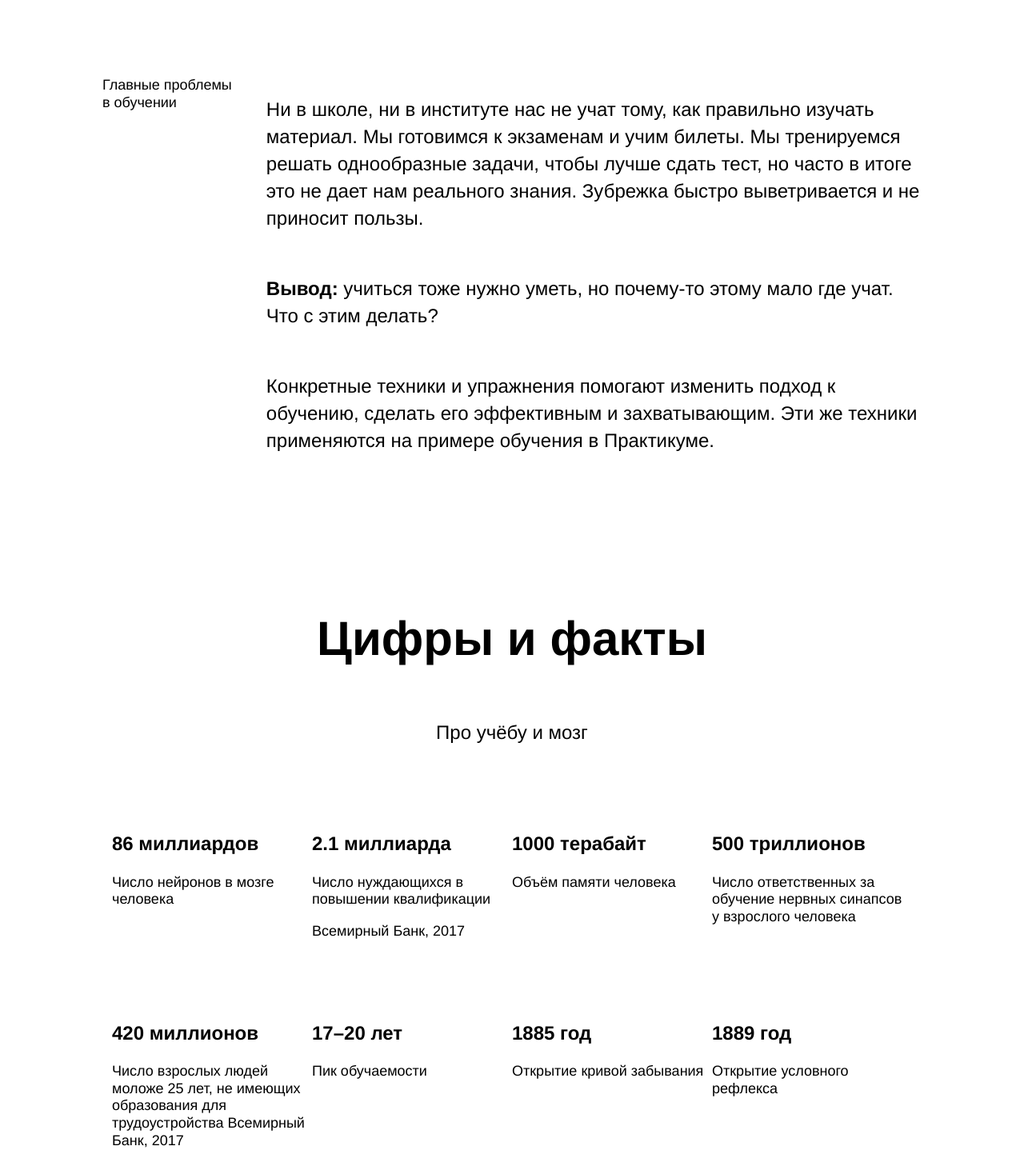
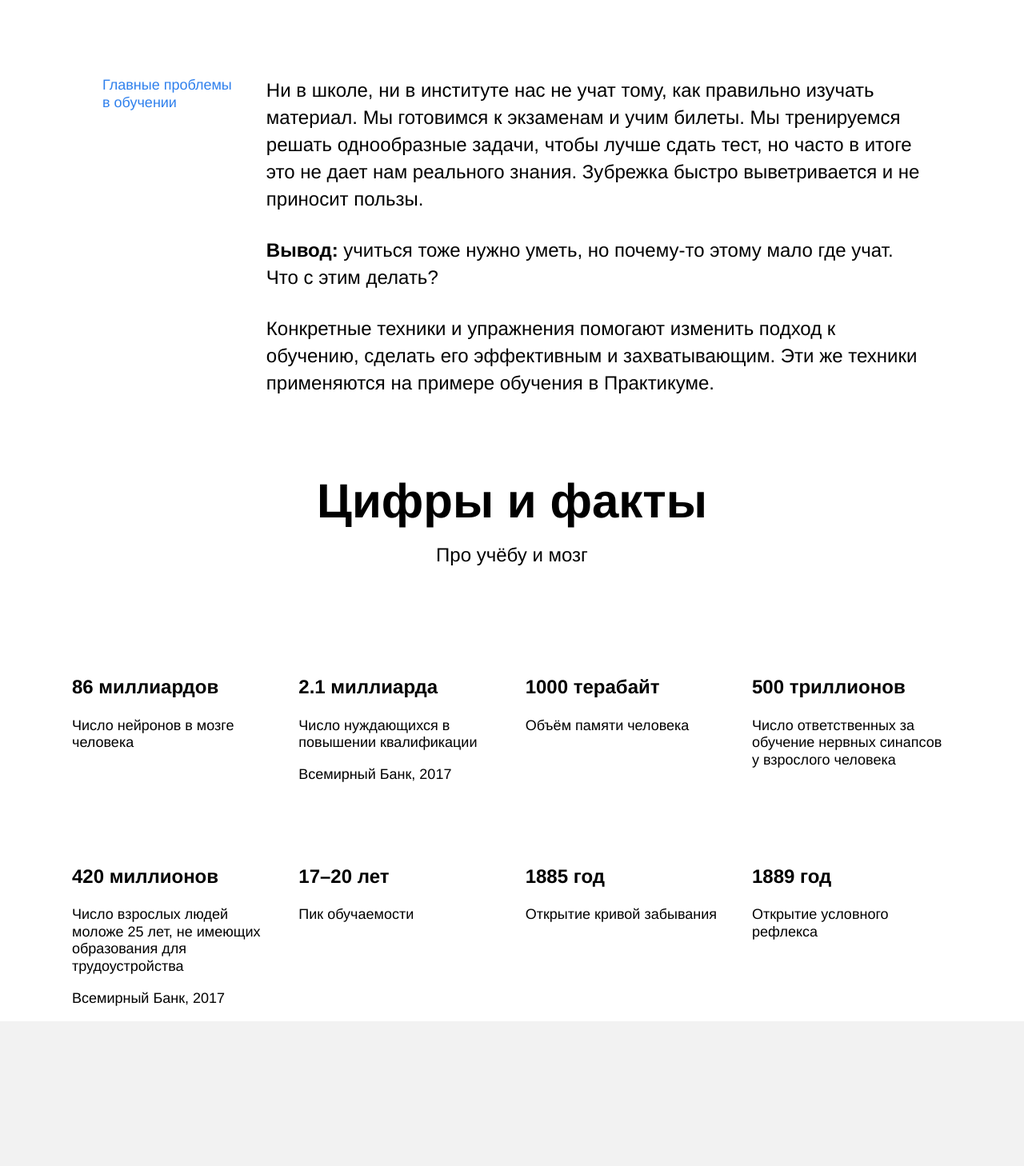
Before and after one commit to Anastasia-Gorlina/sprint-1, a plain HTML site: page index.html in a window 1280 px wide. Shown: the part 760-2218 px from the top of the page at 80% size. Drawn offline with Linux system fonts and the light colour scheme.

Commit message:
third commit

```diff
--- a/index.html
+++ b/index.html
@@ -52,8 +52,8 @@
           </li>
           <li class="table__cell">
             <h3 class="table__heading">420 миллионов</h3>
-            <p class="table__text">Число взрослых людей моложе 25 лет, не имеющих образования для трудоустройства
-              Всемирный Банк, 2017</p>
+            <p class="table__text">Число взрослых людей моложе 25 лет, не имеющих образования для трудоустройства</p>
+              <p class="table__text">Всемирный Банк, 2017</p>
           </li >
           <li class="table__cell">
             <h3 class="table__heading">17–20 лет</h3>
--- a/styles/style.css
+++ b/styles/style.css
@@ -70,36 +70,33 @@
   display: flex;
   flex-direction: row;
   justify-content: center;
+  align-items: center;
   padding-top: 100px 0;
 }
 .two-columns{
+  margin-top: 100px;
   display: flex;
   justify-content: space-between;
-  flex-direction: row;
-  min-height: 60%;
-  min-width: 784px;
-  max-width: 80%;
-  margin-top: 100px;
-  margin-bottom: 100px;
+  width: 80%;
 }
 .two-columns__brief{
+  margin: 0;
   width: 175px;
   line-height: 1.2;
   font-size: 18px;
   font-weight: normal;
-  margin: 0;
+  color: #2f80ed;
 }
 .two-columns__main-text{
-  display: flex;
-  flex-direction: column;
-  font-weight: normal;
+  margin: 0;
   min-width: 784px;
   width: 80%;
+}
+.two-columns__paragraph{
+  margin: 0 0 30px 0;
   line-height: 34px;
   font-size: 24px;
-}
-.two-columns__paragraph{
-  margin-bottom: 30px;
+  font-weight: normal;
 }
 .two-columns__span-accent{
   line-height: 34px;
@@ -107,11 +104,11 @@
   font-weight: 600;
 }
 .digits{
-  margin-top: 100px;
+  padding-top: 100px;
 }
 .section-title{
   text-align: center;
-  margin: 100px auto;
+  margin: auto;
   width: 60%;
   line-height: 1.15px;
   font-size: 60px;
@@ -119,22 +116,23 @@
 }
 .section-subtitle{
   text-align: center;
-  top: 20px;
-  bottom: 60px;
+  margin: 50px auto;
+  width: 60%;
   line-height: 34px;
   font-size: 24px;
   font-weight: normal;
 }
 .table{
-  margin: 0 auto 100px;
+  margin: auto;
   padding: 0;
-  max-width: 1100px;
+  width: 1100px;
   list-style-type: none;
   display: flex;
   flex-wrap: wrap;
-  justify-content: center;
+  justify-content: space-between;
 }
 .table__cell{
+  list-style: none;
   margin-top: 60px;
   width: 250px;
 }
@@ -144,7 +142,7 @@
   font-weight: 600;
 }
 .table__text{
-  top: 20px;
+  text-decoration: none;
   line-height: 1.2;
   font-size: 18px;
   font-weight: normal;
@@ -255,6 +253,7 @@
   font-weight: normal;
 }
 .kaufman__triangle{
+  overflow: hidden;
   display: flex;
   position: absolute;
   height: 877px;
```
